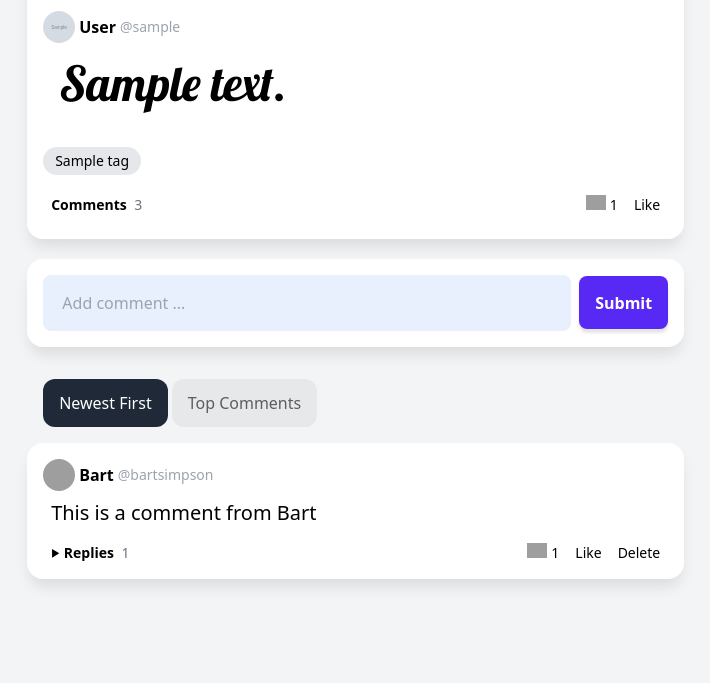
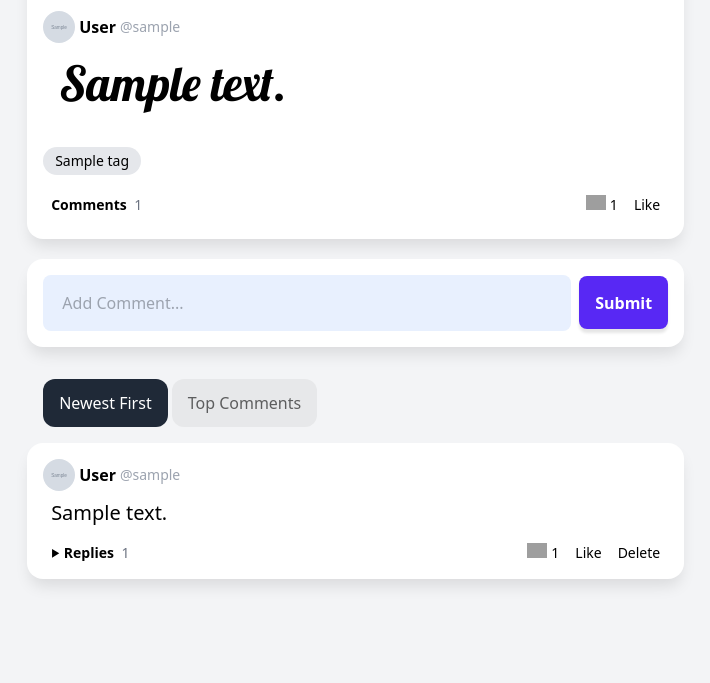
Before and after one commit to wombat74/awesome, a Django app: page /post/1/ in a window 1280 px wide. Shown: the part 1027-1710 px from the top of the page, without its empty margins (79-789 px from the left). Run offline with Django 4.2, Linux system fonts and the light colour scheme; tables that the repository leaves empty hold one stand-in row (values such as "Sample post"); grey boxes marked "Sample" are stand-in pictures; some libraries are stand-ins or nearby versions; grey boxes are pictures that could not be loaded.

Commit message:
added comments functionality

```diff
--- a/a_core/urls.py
+++ b/a_core/urls.py
@@ -19,6 +19,7 @@ urlpatterns = [
     path('profile/edit/', profile_edit_view, name='profile-edit'),
     path('profile/delete/', profile_delete_view, name='profile-delete'),
     path('profile/onboarding/', profile_edit_view, name="profile-onboarding"),
+    path('commentsent/<pk>', comment_sent, name="comment-sent"),
 ]
 
 if settings.DEBUG:
--- a/a_posts/admin.py
+++ b/a_posts/admin.py
@@ -3,3 +3,4 @@ from .models import *
 
 admin.site.register(Post)
 admin.site.register(Tag)
+admin.site.register(Comment)
--- a/a_posts/forms.py
+++ b/a_posts/forms.py
@@ -28,3 +28,14 @@ class PostEditForm(ModelForm):
             'body':forms.Textarea(attrs={'rows':3, 'class':'font1 text-4xl'}),
             'tags': forms.CheckboxSelectMultiple(),
         }
+
+class CommentCreateForm(ModelForm):
+    class Meta:
+        model = Comment
+        fields = ['body']
+        widgets = {
+            'body' : forms.TextInput(attrs={'placeholder': 'Add Comment...'})
+        }
+        labels = {
+            'body': ''
+        }
--- a/a_posts/models.py
+++ b/a_posts/models.py
@@ -29,3 +29,19 @@ class Tag(models.Model):
 
     class Meta:
         ordering = ['order']
+
+class Comment(models.Model):
+    author = models.ForeignKey(User, on_delete=models.SET_NULL, null=True, related_name='comments')
+    parent_post = models.ForeignKey(Post, on_delete=models.CASCADE, related_name='comments')
+    body = models.CharField(max_length=150)
+    created = models.DateTimeField(auto_now_add=True)
+    id = models.CharField(max_length=100, default=uuid.uuid4, unique=True, primary_key=True, editable=False)
+
+    def __str__(self):
+        try:
+            return f'{self.author.username} : {self.body[:30]}'
+        except:
+            return f'no author : {self.body[:30]}'
+
+    class Meta:
+        ordering = ['-created']
--- a/a_posts/views.py
+++ b/a_posts/views.py
@@ -72,6 +72,7 @@ def post_delete_view(request, pk):
         'post': post,
     }
     return render(request, 'a_posts/post_delete.html', context)
+
 @login_required
 def post_edit_view(request, pk):
     post = get_object_or_404(Post, id=pk, author=request.user)
@@ -92,8 +93,26 @@ def post_edit_view(request, pk):
 
 def post_page_view(request, pk):
     post = get_object_or_404(Post, id=pk)
+    commentform = CommentCreateForm()
 
     context = {
         'post': post,
+        'commentform': commentform,
     }
     return render(request, 'a_posts/post_page.html', context)
+
+@login_required
+def comment_sent(request, pk):
+    post = get_object_or_404(Post, id=pk)
+
+    if request.method == 'POST':
+        form = CommentCreateForm(request.POST)
+
+        if form.is_valid:
+            print(f'Form was valid')
+            comment = form.save(commit=False)
+            comment.author = request.user
+            comment.parent_post = post
+            comment.save()
+
+    return redirect('post', post.id)
--- /dev/null
+++ b/templates/a_posts/comment.html
@@ -0,0 +1,70 @@
+{% load static %}
+<comment class="card p-4 !mb-4">
+    <div class="flex justify-between items-center">
+        {% if comment.author %}
+        <a class="flex items-center gap-1 mb-2" href="{% url 'userprofile' comment.author.username %}">
+            <img class="w-8 h-8 object-cover rounded-full" src="{{ comment.author.profile.avatar }}">
+            <span class="font-bold hover:underline">{{ comment.author.profile.name }}</span>
+            <span class="text-sm font-normal text-gray-400">@{{ comment.author.username }}</span>
+        </a>
+        {% else %}
+        <div class="flex items-center gap-1 mb-4">
+            <img class="w-8 h-8 object-cover rounded-full" src="{% static 'images/avatar_default.svg' %}">
+            <span class="text-gray-500">no author</span>
+        </div>
+        {% endif %}
+    </div>
+    <p class="text-xl px-2">
+        {{ comment.body }}
+    </p>
+    <div x-data="{ repliesOpen: false }" class="flex items-center justify-between flex-wrap text-sm px-2">
+        <a @click="repliesOpen = !repliesOpen" class="font-bold hover:underline cursor-pointer">
+            <div class="inline-block" x-bind:class="repliesOpen && 'rotate-90 duration-300'">
+                <svg transform ="rotate(90)" width="9" height="9" viewBox="0 0 25 25">
+                    <path d="M24 22h-24l12-20z"/>
+                </svg>
+            </div>
+            Replies
+            <span class="font-light text-gray-500 ml-1">1</span>
+        </a>
+        <div class="flex items-center gap-4 [&>a:hover]:underline">
+            <div class="flex items-center gap-1">
+                <img class="w-5 -mt-1" src="https://img.icons8.com/small/24/000000/fire-heart.png">
+                1
+            </div>
+            <a href="">Like</a>
+            <a href="">Delete</a>
+        </div>
+
+        <div x-show="repliesOpen" x-cloak class="basis-full mt-3 pl-8 grid grid-cols-1">
+
+            <reply class="flex items-end justify-between py-4 border-t">
+                <div class="flex">
+                    <a href="">
+                        <img class="w-8 h-8 object-cover rounded-full mr-2" src="https://img.icons8.com/small/96/A9A9A9/happy.png">
+                    </a>
+                    <div class="w-fit">
+                        <a class="block" href="">
+                            <span class="font-bold hover:underline">Homer</span>
+                            <span class="text-sm text-gray-400">@homersimpson</span>
+                        </a>
+                        <div class="mr-3">This is a reply from Homer</div>
+                    </div>
+                </div>
+                <div class="flex items-center gap-4 [&>a:hover]:underline">
+                    <div class="flex items-center gap-1">
+                        <img class="w-5 -mt-1" src="https://img.icons8.com/small/24/000000/fire-heart.png">
+                        1
+                    </div>
+                    <a href="">Like</a>
+                    <a href="">Delete</a>
+                </div>
+            </reply>
+
+            <form method="POST" class="replyform flex justify-between" autocomplete="off">
+                <input type="text" name="reply" placeholder="Add reply ..." maxlength="150">
+                <button class="block" type="submit">Submit</button>
+            </form>
+        </div>
+    </div>
+</comment>
--- a/templates/a_posts/post.html
+++ b/templates/a_posts/post.html
@@ -29,7 +29,7 @@
         <div class="flex items-center justify-between text-sm px-2">
             <a class="font-bold hover:underline" href="{% url 'post' post.id %}">
                 Comments
-                <span class="font-light text-gray-500 ml-1">3</span>
+                <span class="font-light text-gray-500 ml-1">{{ post.comments.count }}</span>
             </a>
             <div class="flex items-center gap-4 [&>a:hover]:underline">
                 <div class="flex items-center gap-1">
--- a/templates/a_posts/post_page.html
+++ b/templates/a_posts/post_page.html
@@ -3,8 +3,9 @@
 {% include 'a_posts/post.html' %}
 
 <div class="card !pb-0 -mt-3">
-    <form method="POST" class="flex items-center p-4" autocomplete="off">
-        <input type="text" name="comment" placeholder="Add comment ..." maxlength="150">
+    <form method="POST" action="{% url 'comment-sent' post.id %}" class="flex items-center p-4" autocomplete="off">
+        {% csrf_token %}
+        {{ commentform }}
         <button @click="open = false" class="block ml-2" type="submit">Submit</button>
     </form>
 </div>
@@ -16,70 +17,9 @@
     </div>
 
     <div id="tab-contents">
-
-        <comment class="card p-4 !mb-4">
-            <div class="flex justify-between items-center">
-                <a class="flex items-center gap-1 mb-2" href="">
-                    <img class="w-8 h-8 object-cover rounded-full" src="https://img.icons8.com/small/96/A9A9A9/happy.png">
-                    <span class="font-bold hover:underline">Bart</span>
-                    <span class="text-sm font-normal text-gray-400">@bartsimpson</span>
-                </a>
-            </div>
-            <p class="text-xl px-2">
-                This is a comment from Bart
-            </p>
-            <div x-data="{ repliesOpen: false }" class="flex items-center justify-between flex-wrap text-sm px-2">
-                <a @click="repliesOpen = !repliesOpen" class="font-bold hover:underline cursor-pointer">
-                    <div class="inline-block" x-bind:class="repliesOpen && 'rotate-90 duration-300'">
-                        <svg transform ="rotate(90)" width="9" height="9" viewBox="0 0 25 25">
-                            <path d="M24 22h-24l12-20z"/>
-                        </svg>
-                    </div>
-                    Replies
-                    <span class="font-light text-gray-500 ml-1">1</span>
-                </a>
-                <div class="flex items-center gap-4 [&>a:hover]:underline">
-                    <div class="flex items-center gap-1">
-                        <img class="w-5 -mt-1" src="https://img.icons8.com/small/24/000000/fire-heart.png">
-                        1
-                    </div>
-                    <a href="">Like</a>
-                    <a href="">Delete</a>
-                </div>
-
-                <div x-show="repliesOpen" x-cloak class="basis-full mt-3 pl-8 grid grid-cols-1">
-
-                    <reply class="flex items-end justify-between py-4 border-t">
-                        <div class="flex">
-                            <a href="">
-                                <img class="w-8 h-8 object-cover rounded-full mr-2" src="https://img.icons8.com/small/96/A9A9A9/happy.png">
-                            </a>
-                            <div class="w-fit">
-                                <a class="block" href="">
-                                    <span class="font-bold hover:underline">Homer</span>
-                                    <span class="text-sm text-gray-400">@homersimpson</span>
-                                </a>
-                                <div class="mr-3">This is a reply from Homer</div>
-                            </div>
-                        </div>
-                        <div class="flex items-center gap-4 [&>a:hover]:underline">
-                            <div class="flex items-center gap-1">
-                                <img class="w-5 -mt-1" src="https://img.icons8.com/small/24/000000/fire-heart.png">
-                                1
-                            </div>
-                            <a href="">Like</a>
-                            <a href="">Delete</a>
-                        </div>
-                    </reply>
-
-                    <form method="POST" class="replyform flex justify-between" autocomplete="off">
-                        <input type="text" name="reply" placeholder="Add reply ..." maxlength="150">
-                        <button class="block" type="submit">Submit</button>
-                    </form>
-                </div>
-            </div>
-        </comment>
-
+        {% for comment in post.comments.all %}
+        {% include 'a_posts/comment.html' %}
+        {% endfor %}
     </div>
 </div>
 {% endblock %}
```
Also changed, not shown: a_posts/migrations/0007_comment.py (added).
